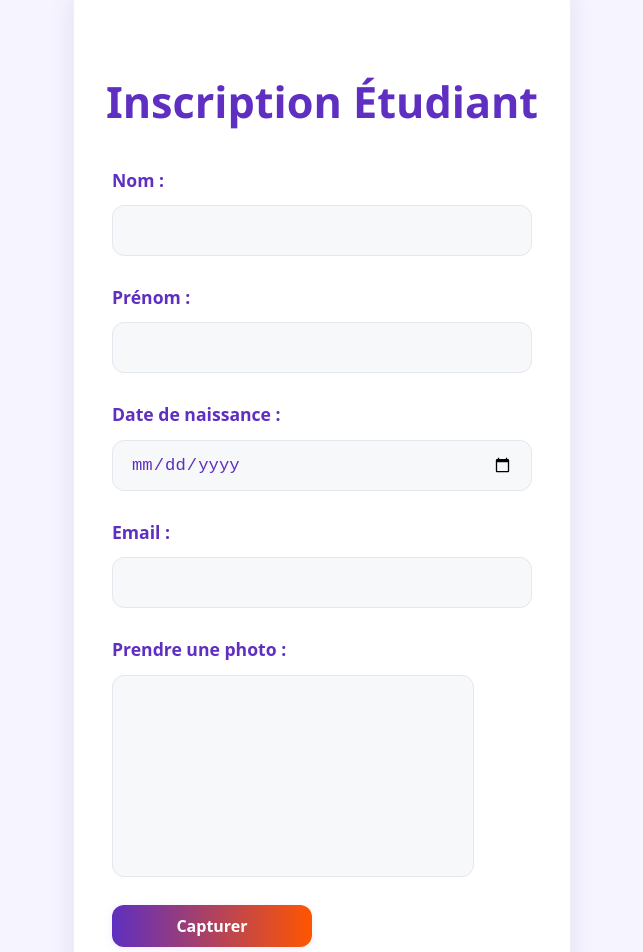
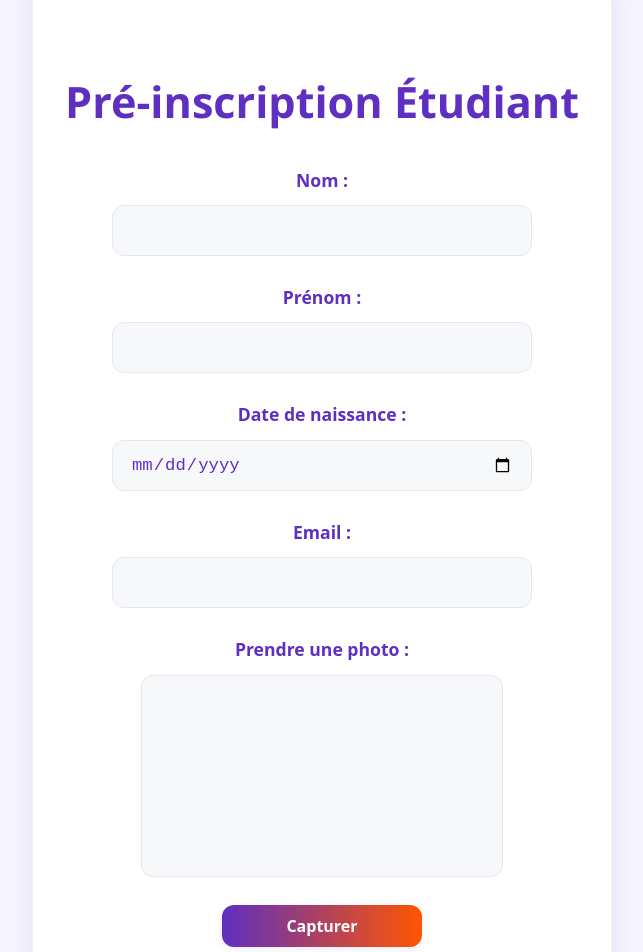
Before and after one commit to Lucasmes93/Hackathon-Groupe11, a React (Vite) app: page /register in a window 1280 px wide. Shown: the part 187-1139 px from the top of the page, without its empty margins (318-961 px from the left). Built offline with nearby package versions, Linux system fonts and the light colour scheme; no server answers.

Commit message:
Update css

```diff
--- a/src/pages/Register/Register.module.scss
+++ b/src/pages/Register/Register.module.scss
@@ -64,7 +64,7 @@
   flex-direction: column;
   gap: 10px;
   width: 100%;
-  align-items: stretch;
+  align-items: center;
 }
 
 label {
@@ -72,7 +72,7 @@ label {
   font-weight: 600;
   margin-bottom: 2px;
   font-size: 1.1rem;
-  text-align: left;
+  text-align: center;
 }
 
 .input {
@@ -115,7 +115,7 @@ label {
   box-shadow: 0 2px 8px rgba(94,47,192,0.10);
   width: 100%;
   max-width: 200px;
-  align-self: flex-start;
+  align-self: center;
 }
 
 .capture-btn:hover {
--- a/src/pages/Register/Register.tsx
+++ b/src/pages/Register/Register.tsx
@@ -7,7 +7,7 @@ import { LangContext } from '../../App';
 
 const translations = {
   fr: {
-    title: 'Inscription Étudiant',
+    title: 'Pré-inscription Étudiant',
     lastName: 'Nom',
     firstName: 'Prénom',
     birthDate: 'Date de naissance',
```
